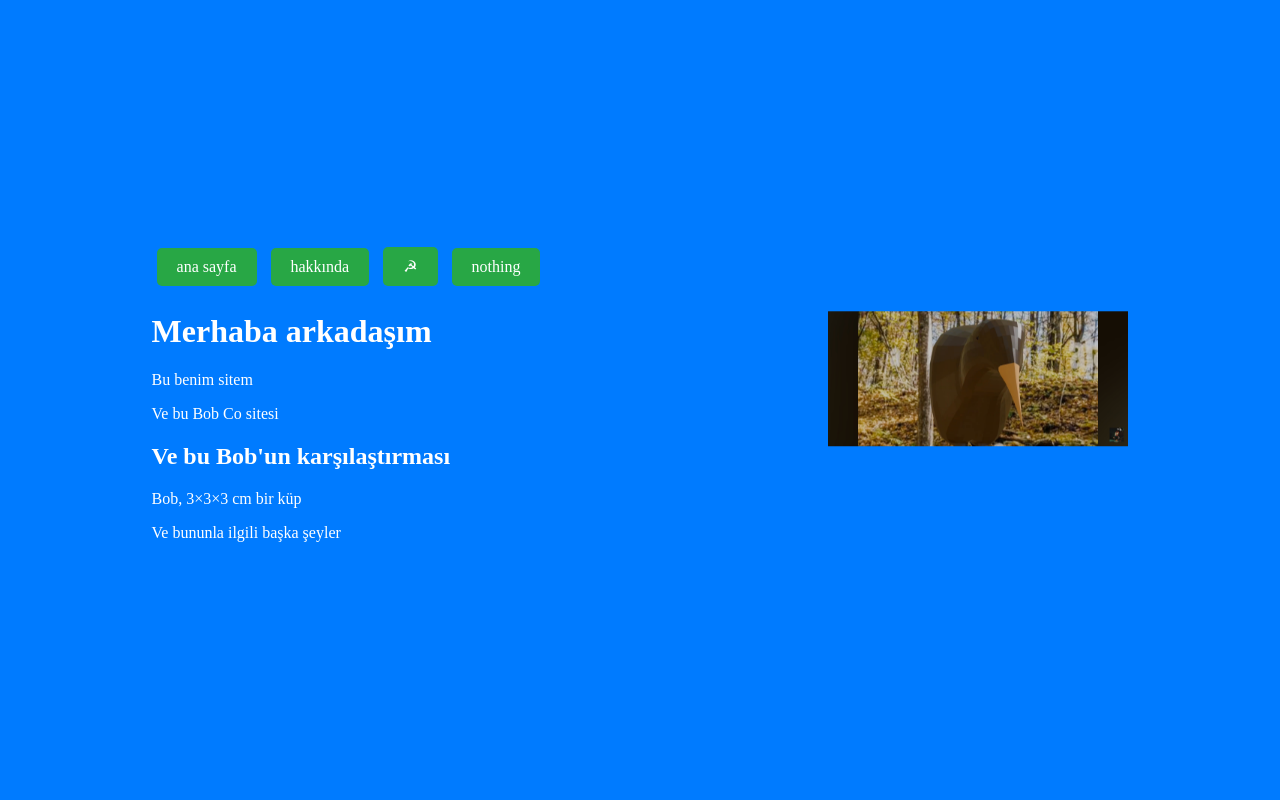
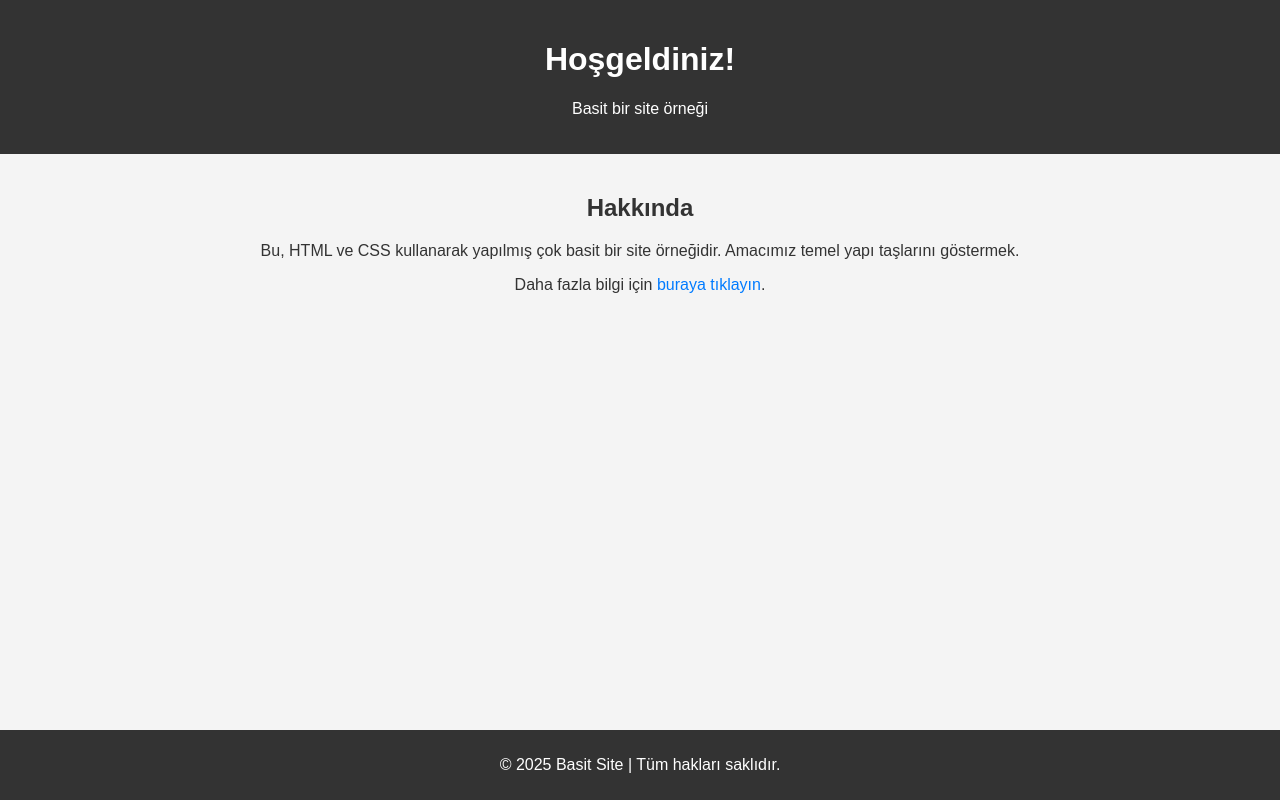
Before and after one commit to napoleon67/html, a plain HTML site: page index.html in a window 1280 px wide. Drawn offline with Linux system fonts and the light colour scheme.

Commit message:
Update index.html

```diff
--- a/index.html
+++ b/index.html
@@ -3,100 +3,64 @@
 <head>
     <meta charset="UTF-8">
     <meta name="viewport" content="width=device-width, initial-scale=1.0">
-    <title>Bob Co Site</title>
+    <title>Basit Site</title>
     <style>
         body {
-            display: flex;
-            justify-content: space-around; /* İçeriği düzgün bir şekilde hizalar */
-            align-items: center; /* Dikey olarak ortalar */
-            height: 100vh;
+            font-family: Arial, sans-serif;
             margin: 0;
-            background-color: #007BFF; /* Arka plan rengi mavi */
-            color: white; /* Metin rengini beyaz yaptık */
-            text-align: left; /* Metin hizalamasını sola al */
-            padding: 20px; /* Kenarlardan biraz boşluk */
-            box-sizing: border-box; /* Padding'in toplam genişlik ve yüksekliğe dahil edilmesini sağlar */
-            flex-wrap: wrap; /* Küçük ekranlarda içeriğin satırlara geçmesine olanak tanır */
+            padding: 0;
+            background-color: #f4f4f4;
+            color: #333;
         }
 
-        .text-container {
-            max-width: 50%; /* Metin alanının genişliğini ayarla */
-            margin-right: 20px; /* Metin ile resim arasına boşluk ekler */
+        header {
+            background-color: #333;
+            color: white;
+            text-align: center;
+            padding: 20px 0;
         }
 
-        .button-container {
-            margin-bottom: 20px; /* Düğmelerin alt boşluğu */
+        main {
+            padding: 20px;
+            text-align: center;
         }
 
-        .button {
-            padding: 10px 20px;
-            margin: 5px;
-            font-size: 16px;
-            cursor: pointer;
-            background-color: #28a745; /* Yeşil renk */
+        footer {
+            background-color: #333;
             color: white;
-            border: none;
-            border-radius: 5px;
-            text-decoration: none; /* Alt çizgiyi kaldır */
-            display: inline-block; /* Buton gibi görünmesi için */
+            text-align: center;
+            padding: 10px 0;
+            position: fixed;
+            width: 100%;
+            bottom: 0;
         }
 
-        .button:hover {
-            background-color: #218838; /* Daha koyu yeşil */
+        a {
+            color: #007BFF;
+            text-decoration: none;
         }
 
-        .moving-image {
-            width: 100%; /* Resmin genişliğini yüzde ile belirle, daha esnek olur */
-            max-width: 300px; /* Resmin maksimum genişliği */
-            height: auto; /* Orantılı yükseklik */
-            animation: move 2s infinite alternate;
-        }
-
-        @keyframes move {
-            0% {
-                transform: translateY(-100px);
-            }
-            100% {
-                transform: translateY(0); /* Yukarı hareket miktarı */
-            }
-        }
-
-        /* Ekran boyutlarına göre düzen değişiklikleri */
-        @media (max-width: 768px) {
-            body {
-                flex-direction: column; /* Küçük ekranlarda dikey düzen */
-                padding: 20px; /* Padding'i arttırabiliriz */
-            }
-
-            .text-container {
-                max-width: 100%; /* Küçük ekranlarda metin genişliğini tam olarak kullan */
-                text-align: center; /* Metni ortalayabiliriz */
-            }
-
-            .moving-image {
-                max-width: 80%; /* Resmin genişliğini biraz daha küçült */
-            }
+        a:hover {
+            text-decoration: underline;
         }
     </style>
 </head>
 <body>
-    <div class="text-container">
-        <div class="button-container">
-            <a href="https://www.example1.com" class="button">ana sayfa</a>
-            <a href="жэьвэдэл рэю иэк ищл нщл" class="button">hakkında</a>
-            <a href="https://www.youtube.com/watch?v=aWt9bGilBa0" class="button">☭</a>
-            <a href="https://www.youtube.com/watch?v=dQw4w9WgXcQ" class="button">nothing</a>
-        </div>
-        <h1>Merhaba arkadaşım</h1>
-        <p>Bu benim sitem</p>
-        <p>Ve bu Bob Co sitesi</p>
-        <h2>Ve bu Bob'un karşılaştırması</h2>
-        <p>Bob, 3×3×3 cm bir küp</p>
-        <p>Ve bununla ilgili başka şeyler</p>
-    </div>
 
-    <div class="container">
-        <img src="kivi.jpg" alt="kivi" class="moving-image">
-    </div>
+    <header>
+        <h1>Hoşgeldiniz!</h1>
+        <p>Basit bir site örneği</p>
+    </header>
+
+    <main>
+        <h2>Hakkında</h2>
+        <p>Bu, HTML ve CSS kullanarak yapılmış çok basit bir site örneğidir. Amacımız temel yapı taşlarını göstermek.</p>
+        <p>Daha fazla bilgi için <a href="https://www.example.com">buraya tıklayın</a>.</p>
+    </main>
+
+    <footer>
+        <p>© 2025 Basit Site | Tüm hakları saklıdır.</p>
+    </footer>
+
 </body>
 </html>
```
